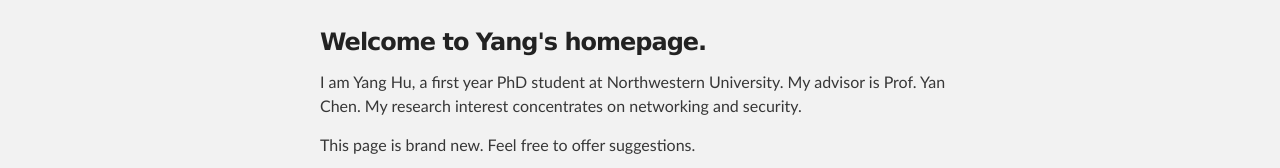
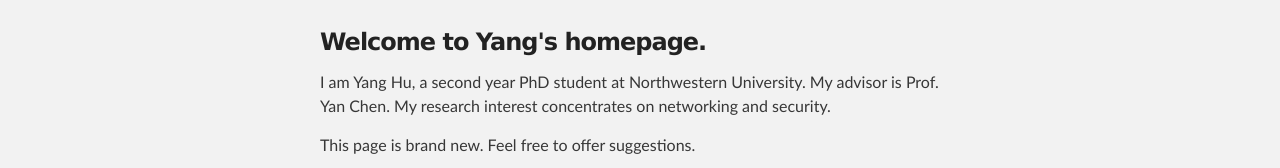
Before and after one commit to yhx189/yhx189.github.io, a plain HTML site: page index.html in a window 1280 px wide. Shown: the part 200-368 px from the top of the page. Drawn offline with Linux system fonts and the light colour scheme.

Commit message:
Update index.html

```diff
--- a/index.html
+++ b/index.html
@@ -30,7 +30,7 @@
         <h3>
 <a id="welcome-to-yangs-homepage" class="anchor" href="#welcome-to-yangs-homepage" aria-hidden="true"><span class="octicon octicon-link"></span></a>Welcome to Yang's homepage.</h3>
 
-<p>I am Yang Hu, a first year PhD student at Northwestern University. My advisor is Prof. Yan Chen. My research interest concentrates on networking and security.</p>
+<p>I am Yang Hu, a second year PhD student at Northwestern University. My advisor is Prof. Yan Chen. My research interest concentrates on networking and security.</p>
 
 <p>This page is brand new. Feel free to offer suggestions.</p>
       </section>
```
